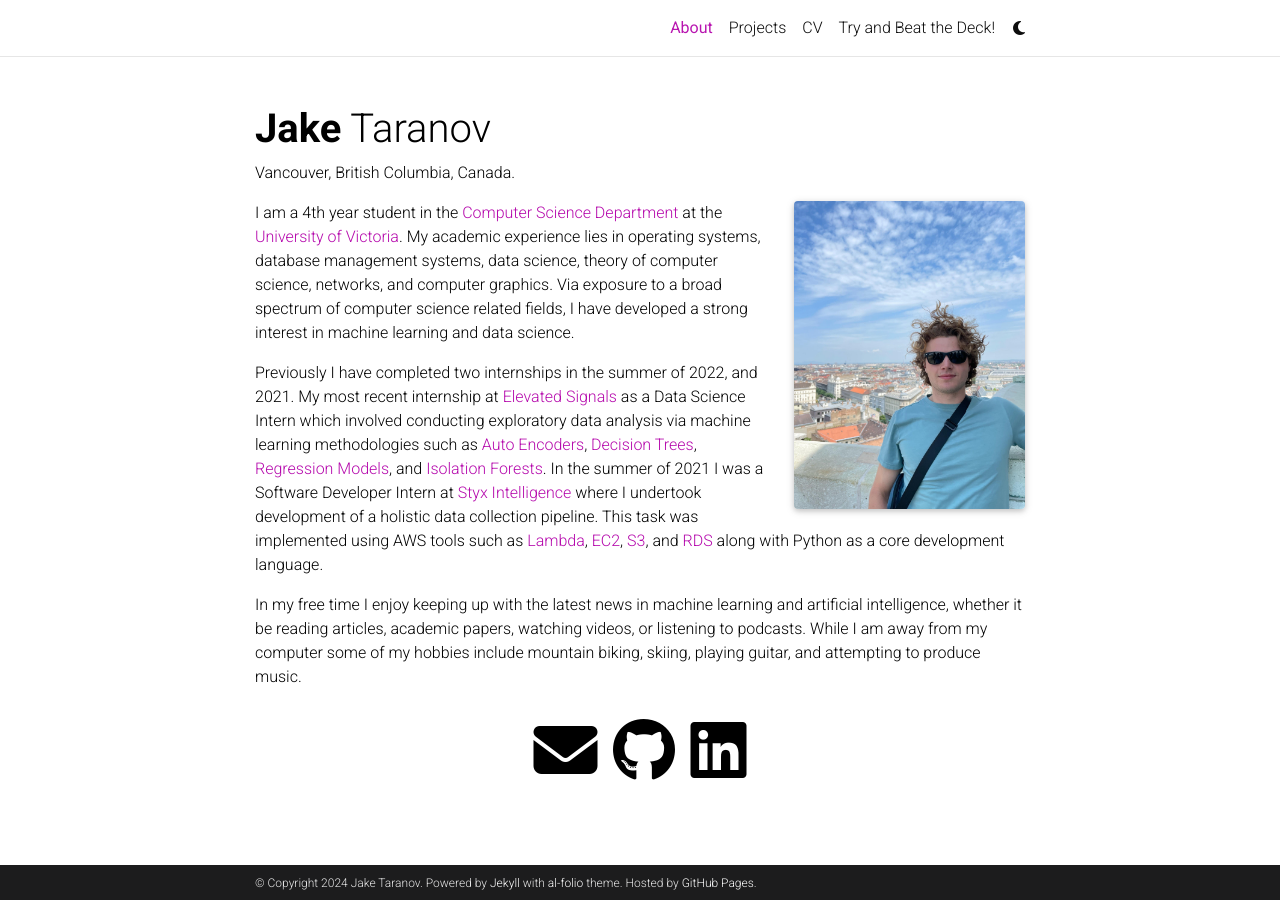
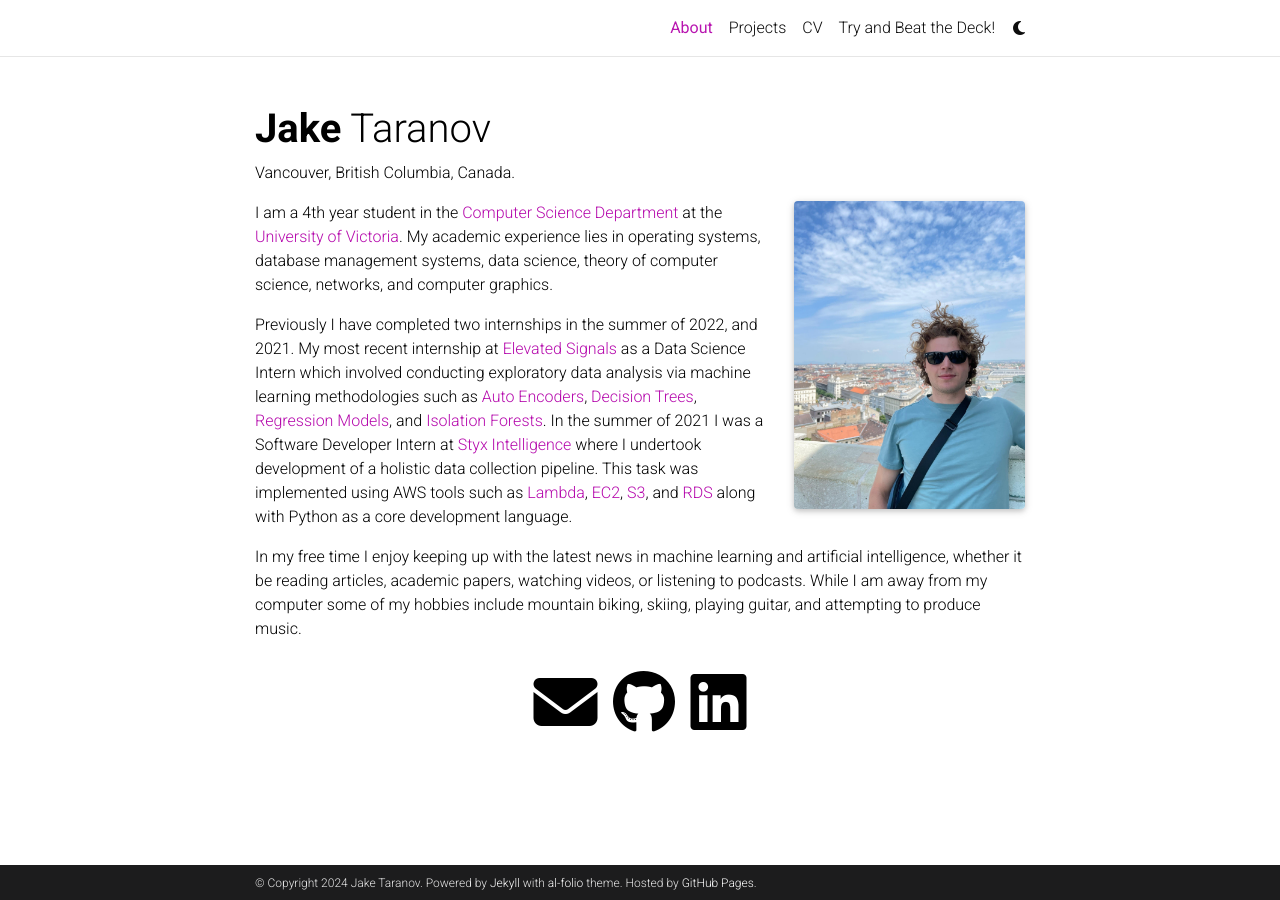
Before and after one commit to jaketaranov/jaketaranov.github.io, a Jekyll site: the page built from _pages/about.md, in a window 1280 px wide. Built offline with Jekyll 4.4.1, drawn with Linux system fonts in a browser that asks for light colours; full-size pictures stand in for the smaller copies a plugin makes; comment, search, counter and statistics services are not loaded; a style sheet for code colours, icons or effects is not loaded.

Commit message:
Update about.md

```diff
--- a/_pages/about.md
+++ b/_pages/about.md
@@ -17,7 +17,7 @@
 
 
 
-I am a 4th year student in the [Computer Science Department](https://www.uvic.ca/ecs/computerscience/index.php) at the [University of Victoria](https://www.uvic.ca/). My academic experience lies in operating systems, database management systems, data science, theory of computer science, networks, and computer graphics. Via exposure to a broad spectrum of computer science related fields, I have developed a strong interest in machine learning and data science.
+I am a 4th year student in the [Computer Science Department](https://www.uvic.ca/ecs/computerscience/index.php) at the [University of Victoria](https://www.uvic.ca/). My academic experience lies in operating systems, database management systems, data science, theory of computer science, networks, and computer graphics.
 
 Previously I have completed two internships in the summer of 2022, and 2021. My most recent internship at [Elevated Signals](https://www.elevatedsignals.com/) as a Data Science Intern which involved conducting exploratory data analysis via machine learning methodologies such as [Auto Encoders](https://en.wikipedia.org/wiki/Autoencoder), [Decision Trees](https://en.wikipedia.org/wiki/Decision_tree_learning), [Regression Models](https://en.wikipedia.org/wiki/Regression_analysis), and [Isolation Forests](https://en.wikipedia.org/wiki/Isolation_forest). In the summer of 2021 I was a Software Developer Intern at [Styx Intelligence](https://styxintel.com/) where I undertook development of a holistic data collection pipeline. This task was implemented using AWS tools such as [Lambda](https://aws.amazon.com/lambda/), [EC2](https://aws.amazon.com/ec2/), [S3](https://aws.amazon.com/s3/), and [RDS](https://aws.amazon.com/rds/) along with Python as a core development language.
 
```
